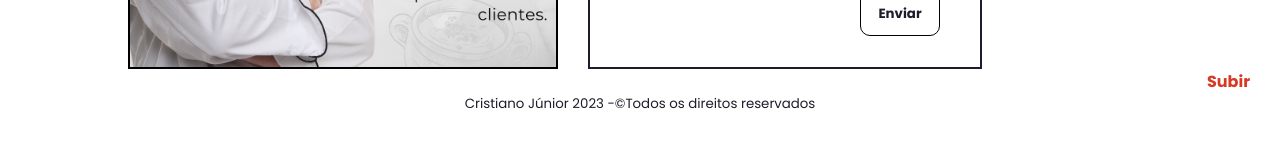
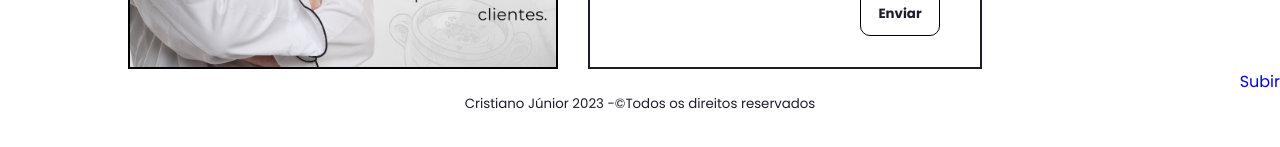
Before and after one commit to Cristianocrriiss/SiteHamburguer, a plain HTML site: page contato.html in a window 1280 px wide. Shown: the part 461-608 px from the top of the page. Drawn offline with nearby package versions, Linux system fonts and the light colour scheme.

Commit message:
Update contato.html

```diff
--- a/contato.html
+++ b/contato.html
@@ -63,7 +63,7 @@
 
     <footer>
         <div align="right">
-            <a href="#" class="topo">Subir</a>
+            <a href="#" class="topo2">Subir</a>
         </div>
         <div class="footer">Cristiano Júnior 2023 -&copyTodos os direitos reservados</div>
     </footer>
```
